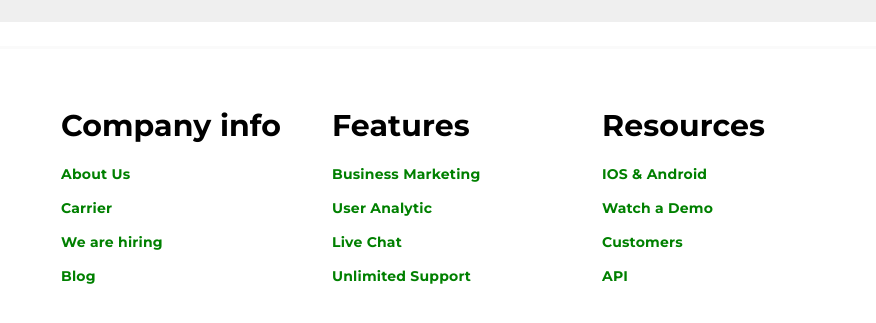
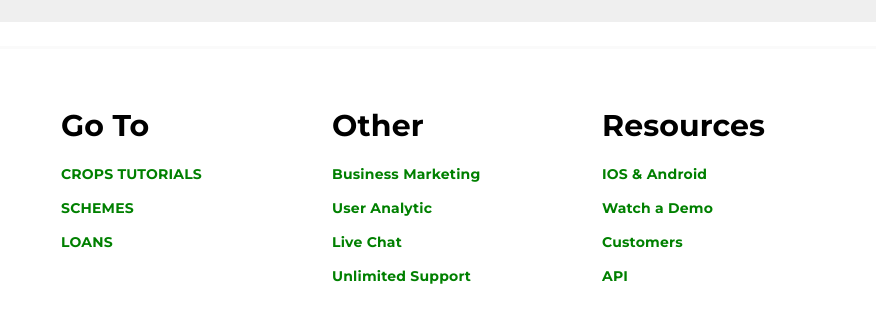
Before and after one commit to codermal7/Farm_India11, a website built with Parcel: page h-o-m-e-p-a-g-e.html in a window 1280 px wide. Shown: the part 3172-3495 px from the top of the page, 404-1280 px from the left. Built offline with nearby package versions, Linux system fonts and the light colour scheme.

Commit message:
Update h-o-m-e-p-a-g-e.html
From mine

```diff
--- a/h-o-m-e-p-a-g-e.html
+++ b/h-o-m-e-p-a-g-e.html
@@ -17,8 +17,7 @@
 </head>
 
 <body>
-<!-- ksacnkln -->
-<!-- bdsckjbnk -->
+
   <div class="home-page-div">
     <div class="header-1-div4">
       <div class="background-div4">
@@ -164,17 +163,22 @@
               </div>
             </div>
             <div class="col-md-3-div17">
-              <b class="h3-b18">Company info</b>
-              <div class="div14">
-                <b class="made-with-love-by-figmaland-al">About Us</b><b
-                  class="made-with-love-by-figmaland-al">Carrier</b><b class="made-with-love-by-figmaland-al">We are
-                  hiring</b><b class="made-with-love-by-figmaland-al">Blog</b>
+              <b class="h3-b18">Go To</b>
+              <div class="div14 ">
+                <b class="made-with-love-by-figmaland-al "><a style="    text-decoration: none;color: green;" href="/k-n-o-w-y-o-u-r-c-r-o-p.html">CROPS TUTORIALS</a></b>
+
+
+
+
+
+                <b class="made-with-love-by-figmaland-al "><a style="    text-decoration: none;color: green;" href="/s-c-h-e-m-e-s-a-n-d-l-o-a-n-d.html">SCHEMES</a></b>
+                <b class="made-with-love-by-figmaland-al "><a style="    text-decoration: none;color: green;" href="/s-c-h-e-m-e-s-a-n-d-l-o-a-n-d.html">LOANS</a></b>
               </div>
             </div>
             <div class="col-md-3-div18">
-              <b class="h3-b18">Features</b>
+              <b class="h3-b18">Other</b>
               <div class="div14">
-                <b class="made-with-love-by-figmaland-al">Business Marketing</b><b
+                <b class="made-with-love-by-figmaland-al" >Business Marketing</b><b
                   class="made-with-love-by-figmaland-al">User Analytic</b><b class="made-with-love-by-figmaland-al">Live
                   Chat</b><b class="made-with-love-by-figmaland-al">Unlimited Support</b>
               </div>
```
